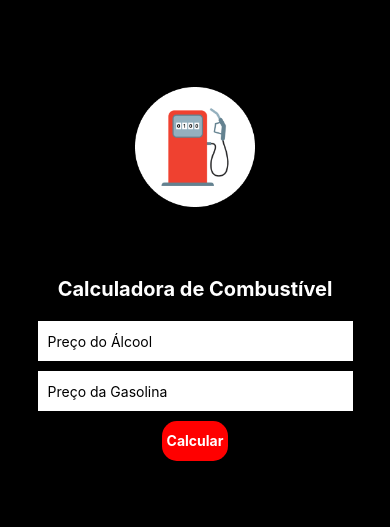
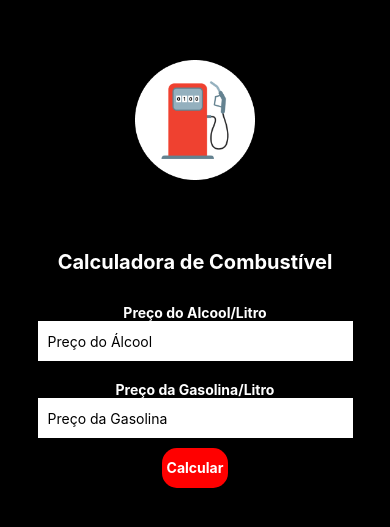
Before and after one commit to JoaoPedro999/ProjetoCombustivel, a React Native app: screen / in a window 390 px wide. Shown: the part 113-640 px from the top of the page. Built offline with nearby package versions, Linux system fonts and the light colour scheme.

Commit message:
commit estilo linha

```diff
--- a/App.js
+++ b/App.js
@@ -5,7 +5,7 @@ import BtnComponent from "./src/components/btnComponent";
 import ModalComponent from "./src/components/modalComponent";
 import styles from "./src/styles/styles";
 
-export default function FuelCalculator() {
+export default function Calcular() {
   const [alcoolValor, setAlcoolValor] = useState("");
   const [gasolinaValor, setGasolinaValor] = useState("");
   const [modalVisible, setModalVisible] = useState(false);
@@ -22,16 +22,15 @@ export default function FuelCalculator() {
 
   return (
     <View style={styles.container}>
-      <Image
-        style={{ height: 120, width: 120, resizeMode: "cover", bottom: 70 }}
-        source={require("./src/images/logo.png")}
-      />
+      <Image style={styles.image} source={require("./src/images/logo.png")} />
       <Text style={styles.title}>Calculadora de Combustível</Text>
+      <Text style={styles.text}>Preço do Alcool/Litro</Text>
       <InputComponent
         placeholder="Preço do Álcool"
         value={alcoolValor}
         onChangeText={(text) => setAlcoolValor(text)}
       />
+      <Text style={styles.text}>Preço da Gasolina/Litro</Text>
       <InputComponent
         placeholder="Preço da Gasolina"
         value={gasolinaValor}
--- a/src/styles/styles.js
+++ b/src/styles/styles.js
@@ -64,6 +64,18 @@ const styles = StyleSheet.create({
     borderColor: "red",
     borderRadius: 50,
   },
+  text: {
+    fontSize: 14,
+    marginTop: 10,
+    fontWeight: "bold",
+    color: "white",
+  },
+  image: {
+    height: 120,
+    width: 120,
+    resizeMode: "cover",
+    bottom: 70,
+  },
 });
 
 export default styles;
```
